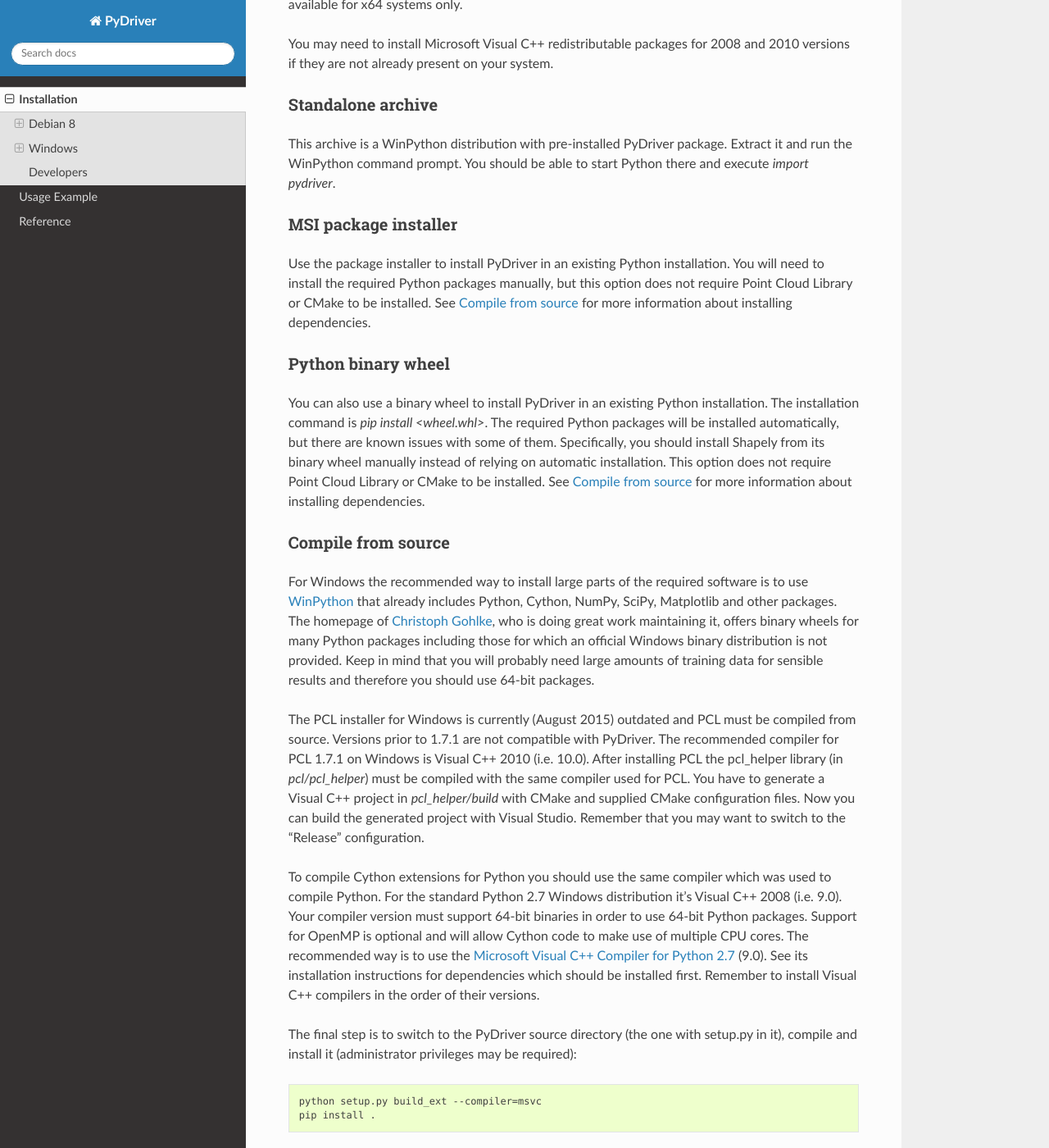
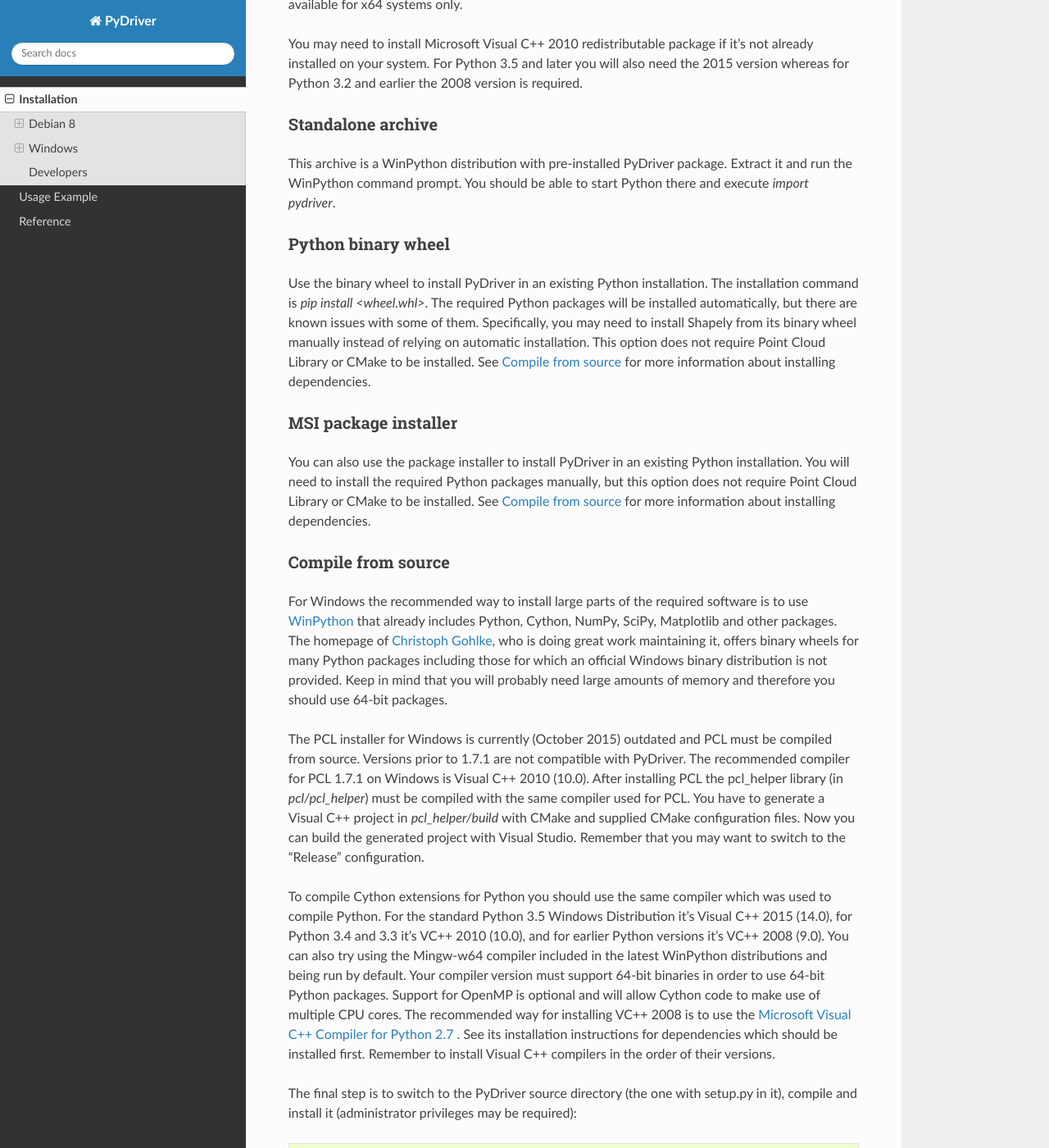
Before and after one commit to Leonard-Plotkin/pydriver, a Sphinx documentation site: the page built from doc/installation.rst, in a window 1280 px wide and 1400 px high, scrolled down 2352 px. Shown: the whole window at 82% size. Built offline with Sphinx 7.4.7 and the Read the Docs theme 2.0.0, drawn with Linux system fonts in a browser that asks for light colours; the version number could not be read and is left out; some of the changed text lies outside the part shown.

Commit message:
Update Windows installation instructions

```diff
--- a/doc/installation.rst
+++ b/doc/installation.rst
@@ -112,8 +112,9 @@
 download compiled binaries from https://github.com/lpltk/pydriver/releases. They are currently
 available for x64 systems only.
 
-You may need to install Microsoft Visual C++ redistributable packages for 2008 and 2010 versions
-if they are not already present on your system.
+You may need to install Microsoft Visual C++ 2010 redistributable package if it's not already
+installed on your system. For Python 3.5 and later you will also need the 2015 version whereas for
+Python 3.2 and earlier the 2008 version is required.
 
 Standalone archive
 ------------------
@@ -121,60 +122,75 @@
 run the WinPython command prompt. You should be able to start Python there and execute
 *import pydriver*.
 
+Python binary wheel
+-------------------
+Use the binary wheel to install PyDriver in an existing Python installation. The installation
+command is *pip install <wheel.whl>*. The required Python packages will be installed automatically,
+but there are known issues with some of them. Specifically, you may need to install Shapely from
+its binary wheel manually instead of relying on automatic installation. This option does not
+require Point Cloud Library or CMake to be installed. See `Compile from source`_ for more
+information about installing dependencies.
+
 MSI package installer
 ---------------------
-Use the package installer to install PyDriver in an existing Python installation. You will need
-to install the required Python packages manually, but this option does not require Point Cloud
-Library or CMake to be installed. See `Compile from source`_ for more information about installing
-dependencies.
-
-Python binary wheel
--------------------
-You can also use a binary wheel to install PyDriver in an existing Python installation. The installation
-command is *pip install <wheel.whl>*. The required Python packages will be installed automatically, but
-there are known issues with some of them. Specifically, you should install Shapely from its binary wheel
-manually instead of relying on automatic installation. This option does not require Point Cloud
-Library or CMake to be installed. See `Compile from source`_ for more information about installing
-dependencies.
+You can also use the package installer to install PyDriver in an existing Python installation. You
+will need to install the required Python packages manually, but this option does not require Point
+Cloud Library or CMake to be installed. See `Compile from source`_ for more information about
+installing dependencies.
 
 Compile from source
 -------------------
 
 For Windows the recommended way to install large parts of the required software is to use
 `WinPython <https://winpython.github.io/>`_ that already includes Python, Cython, NumPy, SciPy,
-Matplotlib and other packages. The homepage of `Christoph Gohlke <http://www.lfd.uci.edu/~gohlke/pythonlibs/>`_,
-who is doing great work maintaining it, offers binary wheels for many Python packages including
-those for which an official Windows binary distribution is not provided. Keep in mind that you will probably
-need large amounts of training data for sensible results and therefore you should use 64-bit packages.
+Matplotlib and other packages. The homepage of `Christoph Gohlke
+<http://www.lfd.uci.edu/~gohlke/pythonlibs/>`_, who is doing great work maintaining it, offers
+binary wheels for many Python packages including those for which an official Windows binary
+distribution is not provided. Keep in mind that you will probably need large amounts of memory
+and therefore you should use 64-bit packages.
 
-The PCL installer for Windows is currently (August 2015) outdated and PCL must be compiled from source.
-Versions prior to 1.7.1 are not compatible with PyDriver. The recommended compiler for PCL 1.7.1 on
-Windows is Visual C++ 2010 (i.e. 10.0). After installing PCL the pcl_helper library (in *pcl/pcl_helper*)
-must be compiled with the same compiler used for PCL. You have to generate a Visual C++ project in
-*pcl_helper/build* with CMake and supplied CMake configuration files. Now you can build the generated
-project with Visual Studio. Remember that you may want to switch to the "Release" configuration.
+The PCL installer for Windows is currently (October 2015) outdated and PCL must be compiled from
+source. Versions prior to 1.7.1 are not compatible with PyDriver. The recommended compiler for
+PCL 1.7.1 on Windows is Visual C++ 2010 (10.0). After installing PCL the pcl_helper library
+(in *pcl/pcl_helper*) must be compiled with the same compiler used for PCL. You have to generate
+a Visual C++ project in *pcl_helper/build* with CMake and supplied CMake configuration files. Now
+you can build the generated project with Visual Studio. Remember that you may want to switch to
+the "Release" configuration.
 
 To compile Cython extensions for Python you should use the same compiler which was used to compile
-Python. For the standard Python 2.7 Windows distribution it's Visual C++ 2008 (i.e. 9.0). Your compiler
-version must support 64-bit binaries in order to use 64-bit Python packages. Support for OpenMP is optional
-and will allow Cython code to make use of multiple CPU cores. The recommended way is to use the
-`Microsoft Visual C++ Compiler for Python 2.7 <http://www.microsoft.com/en-us/download/details.aspx?id=44266>`_ (9.0).
-See its installation instructions for dependencies which should be installed first. Remember to install Visual
-C++ compilers in the order of their versions.
+Python. For the standard Python 3.5 Windows Distribution it's Visual C++ 2015 (14.0), for Python
+3.4 and 3.3 it's VC++ 2010 (10.0), and for earlier Python versions it's VC++ 2008 (9.0). You can
+also try using the Mingw-w64 compiler included in the latest WinPython distributions and being run
+by default. Your compiler version must support 64-bit binaries in order to use 64-bit Python
+packages. Support for OpenMP is optional and will allow Cython code to make use of multiple CPU
+cores. The recommended way for installing VC++ 2008 is to use the `Microsoft Visual C++ Compiler
+for Python 2.7 <http://www.microsoft.com/en-us/download/details.aspx?id=44266>`_ . See its
+installation instructions for dependencies which should be installed first. Remember to install
+Visual C++ compilers in the order of their versions.
 
-The final step is to switch to the PyDriver source directory (the one with setup.py in it), compile and
-install it (administrator privileges may be required):
+The final step is to switch to the PyDriver source directory (the one with setup.py in it),
+compile and install it (administrator privileges may be required):
+
+.. code-block:: none
+
+    pip install .
+
+If this does not succeed, try this instead:
 
 .. code-block:: none
 
     python setup.py build_ext --compiler=msvc
     pip install .
 
+You may need to run *python setup.py clean* and recompile (or backup) the pcl_helper library
+before doing this.
+
 .. note::
-    WinPython and generally most Python packages are portable in the sense that they can be run without
-    installation, e.g. from a USB stick. If you compile PCL as a static library and compile the pcl_helper
-    library against it, the pcl_helper library will be portable in the same way. Thus you can make a completely
-    portable PyDriver package. However, you won't be able to modify the pcl_helper library without installing PCL.
+    WinPython and generally most Python packages are portable in the sense that they can be run
+    without installation, e.g. from a USB stick. If you compile PCL as a static library and
+    compile the pcl_helper library against it, the pcl_helper library will be portable in the same
+    way. Thus you can make a completely portable PyDriver package. However, you won't be able to
+    modify the pcl_helper library without installing PCL.
 
 
 ----------
```
Also changed, not shown: pydriver/pcl/pcl_helper/README.rst.
